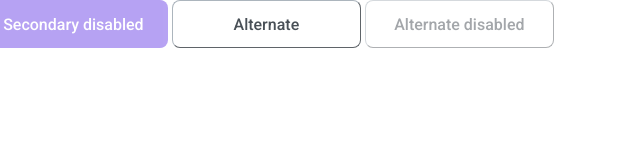
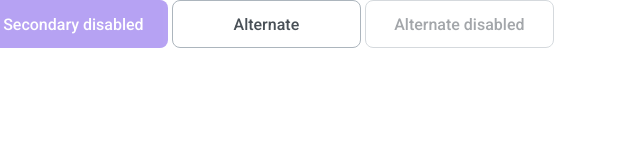
Before and after one commit to js-tasks-ru/htmlcss-20231222_fedor-dydykin, a website: page 03-lection1/01-button/index.html in a window 1280 px wide. Shown: the full height of the page, 600-1240 px from the left. Drawn offline with Linux system fonts and the light colour scheme.

Commit message:
border fix

```diff
--- a/03-lection1/01-button/button.css
+++ b/03-lection1/01-button/button.css
@@ -33,9 +33,8 @@
 }
 
 .button_alternate {
-    border-width: 1px;
+    border: 1px solid var(--gray);
     background-color: var(--white);
-    border-color: var(--gray);
     color: var(--grey-4);
     transition: unset;
 }
```
